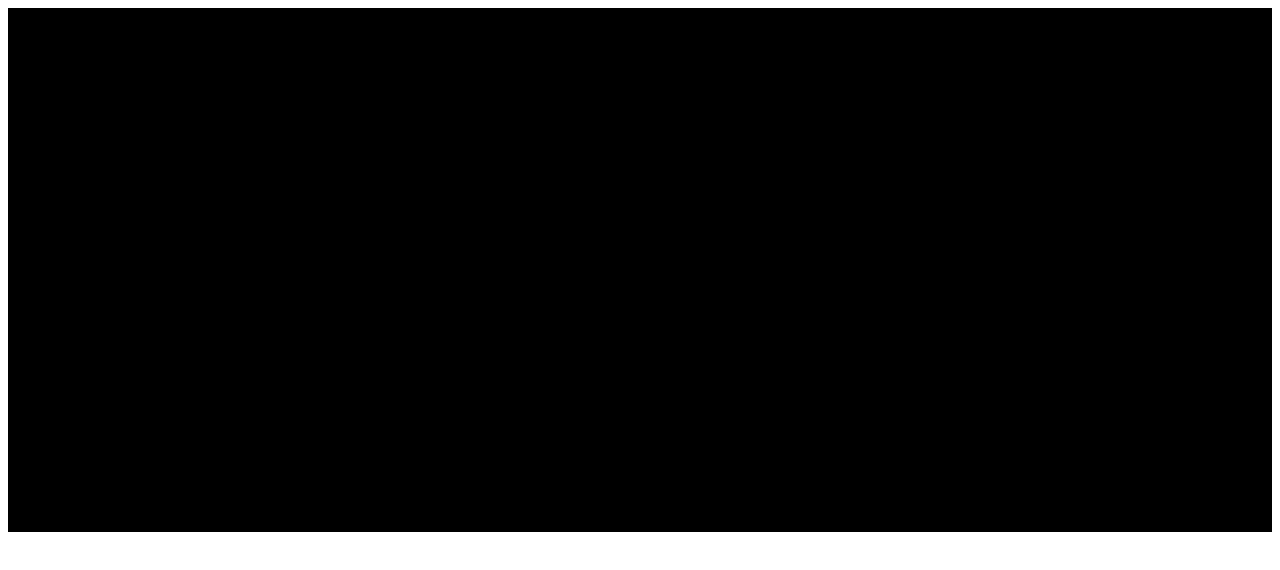
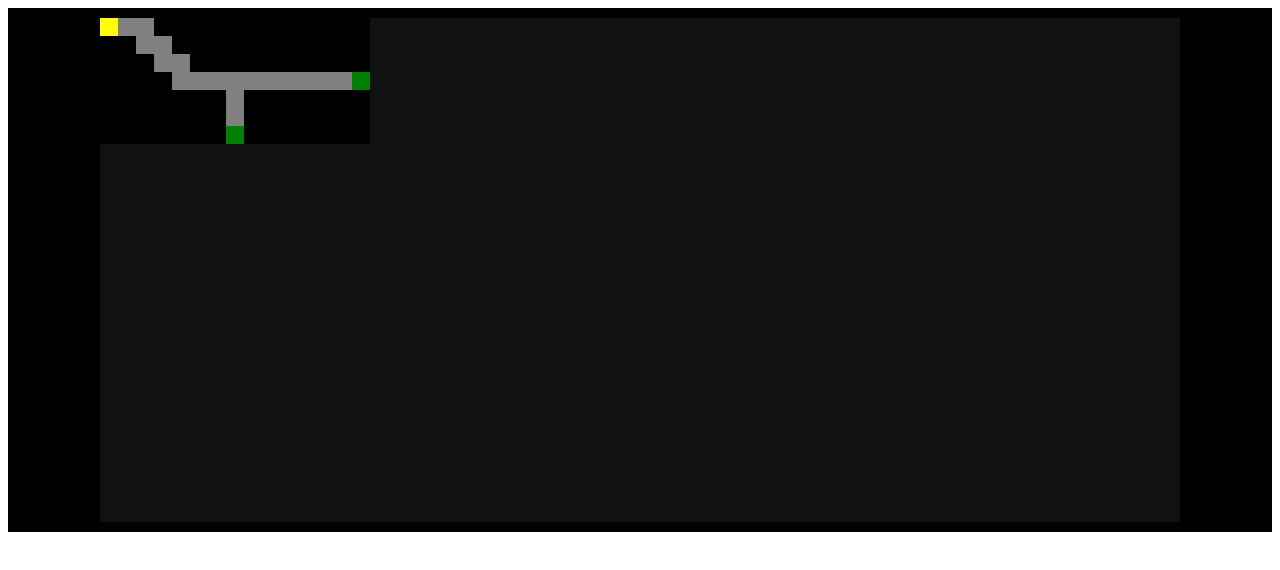
Before and after one commit to RobinS55/Sleutel, a React (Vite) app: page / in a window 1280 px wide. Shown: the top 570 px of the page. Built offline with nearby package versions, Linux system fonts and the light colour scheme.

Commit message:
Update Board.jsx

```diff
--- a/src/Board.jsx
+++ b/src/Board.jsx
@@ -1,153 +1,232 @@
-import React, { useState, useEffect } from "react";
+import React, { useEffect, useState } from "react";
 import "./Board.css";
 
+/*
+  Implementatie volgens jouw regels:
+  - 4x4 bord (BOARD_SIZE)
+  - elke tegel TILE_ROWS x TILE_COLS (7 x 15)
+  - starttegel (0,0): speler start linksboven en heeft alleen middle-right & middle-bottom exits
+  - overige tegels: 4 mogelijke exits; generator zorgt voor symmetrische connecties en min. 2 connected exits
+  - overgang door exit => direct in de corresponderende ingang van aangrenzende tegel (wrap-around)
+  - R draait actieve tegel 180° (starttegel niet)
+*/
+
+const BOARD_SIZE = 4;
 const TILE_ROWS = 7;
 const TILE_COLS = 15;
-const BOARD_SIZE = 4; // 4x4 tegels
+const CELL_PX = 18;
+const MID_ROW = Math.floor(TILE_ROWS / 2);
+const MID_COL = Math.floor(TILE_COLS / 2);
 
-// Maak een lege tegel (alle blokken zwart)
-const createEmptyTile = () => {
-  const tile = [];
+function makeEmptyGrid() {
+  return Array.from({ length: TILE_ROWS }, () =>
+    Array.from({ length: TILE_COLS }, () => "wall")
+  );
+}
+
+function carvePath(grid, sx, sy, tx, ty) {
+  let x = sx, y = sy;
+  grid[y][x] = "path";
+  while (x !== tx || y !== ty) {
+    const dx = tx - x;
+    const dy = ty - y;
+    if (dx !== 0 && dy !== 0) {
+      if (Math.random() < 0.5) x += dx > 0 ? 1 : -1;
+      else y += dy > 0 ? 1 : -1;
+    } else if (dx !== 0) x += dx > 0 ? 1 : -1;
+    else if (dy !== 0) y += dy > 0 ? 1 : -1;
+    grid[y][x] = "path";
+  }
+}
+
+function addDeadEnds(grid, tries = 4) {
+  for (let t = 0; t < tries; t++) {
+    const r = 1 + Math.floor(Math.random() * (TILE_ROWS - 2));
+    const c = 1 + Math.floor(Math.random() * (TILE_COLS - 2));
+    if (grid[r][c] !== "path") continue;
+    let len = 1 + Math.floor(Math.random() * 4);
+    let x = c, y = r;
+    let dir = Math.random() < 0.5 ? "h" : "v";
+    for (let i = 0; i < len; i++) {
+      if (dir === "h") x += Math.random() < 0.5 ? -1 : 1;
+      else y += Math.random() < 0.5 ? -1 : 1;
+      if (x < 1 || x >= TILE_COLS - 1 || y < 1 || y >= TILE_ROWS - 1) break;
+      grid[y][x] = "path";
+    }
+  }
+}
+
+function generateTile(row, col, isStart = false) {
+  const grid = makeEmptyGrid();
+  let exits = { left: false, right: false, top: false, bottom: false };
+
+  if (isStart) {
+    exits.right = true;
+    exits.bottom = true;
+    grid[0][0] = "path"; // startplek
+    carvePath(grid, 0, 0, MID_COL, MID_ROW);
+    carvePath(grid, MID_COL, MID_ROW, MID_COL, TILE_ROWS - 1); // naar onder
+    carvePath(grid, MID_COL, MID_ROW, TILE_COLS - 1, MID_ROW); // naar rechts
+    grid[MID_ROW][TILE_COLS - 1] = "exit";
+    grid[TILE_ROWS - 1][MID_COL] = "exit";
+  } else {
+    exits = { left: true, right: true, top: true, bottom: true };
+    let chosen = ["left", "right", "top", "bottom"].sort(
+      () => Math.random() - 0.5
+    ).slice(0, 2);
+
+    chosen.forEach((d) => {
+      let sx, sy, tx, ty;
+      if (d === "left") {
+        grid[MID_ROW][0] = "exit";
+        sx = 0; sy = MID_ROW;
+        tx = MID_COL; ty = MID_ROW;
+      } else if (d === "right") {
+        grid[MID_ROW][TILE_COLS - 1] = "exit";
+        sx = TILE_COLS - 1; sy = MID_ROW;
+        tx = MID_COL; ty = MID_ROW;
+      } else if (d === "top") {
+        grid[0][MID_COL] = "exit";
+        sx = MID_COL; sy = 0;
+        tx = MID_COL; ty = MID_ROW;
+      } else if (d === "bottom") {
+        grid[TILE_ROWS - 1][MID_COL] = "exit";
+        sx = MID_COL; sy = TILE_ROWS - 1;
+        tx = MID_COL; ty = MID_ROW;
+      }
+      carvePath(grid, sx, sy, tx, ty);
+    });
+    addDeadEnds(grid);
+  }
+  return { grid, exits, rotated: false, discovered: isStart, isStart };
+}
+
+function rotateTile(tile) {
+  const newGrid = makeEmptyGrid();
   for (let r = 0; r < TILE_ROWS; r++) {
-    const row = [];
     for (let c = 0; c < TILE_COLS; c++) {
-      row.push({ type: "wall" }); // standaard muur
+      newGrid[TILE_ROWS - 1 - r][TILE_COLS - 1 - c] = tile.grid[r][c];
     }
-    tile.push(row);
   }
-  return tile;
-};
+  return {
+    ...tile,
+    grid: newGrid,
+    rotated: !tile.rotated,
+  };
+}
 
-// Voorbeeldfunctie om paden te genereren in een tegel
-const generateTilePath = (isStart = false) => {
-  const tile = createEmptyTile();
+export default function Board() {
+  const [tiles, setTiles] = useState([]);
+  const [player, setPlayer] = useState({ tileR: 0, tileC: 0, r: 0, c: 0 });
 
-  // Starttegel: pad linksboven -> middenrechts & middenonder
-  if (isStart) {
-    tile[0][0].type = "player";
-    for (let r = 0; r <= TILE_ROWS - 1; r++) tile[r][0].type = "path"; // kronkelpad links
-    for (let c = 0; c < TILE_COLS; c++) tile[TILE_ROWS - 1][c].type = "path"; // pad naar onder
-    for (let r = 0; r <= TILE_ROWS - 1; r++) tile[r][TILE_COLS - 1].type = "path"; // pad naar rechts
-    // Uitgangen groen
-    tile[Math.floor(TILE_ROWS/2)][TILE_COLS-1].type = "exit";
-    tile[TILE_ROWS-1][Math.floor(TILE_COLS/2)].type = "exit";
-  } else {
-    // Overige tegels: 4 uitgangen, minimaal 2 verbonden
-    const midRow = Math.floor(TILE_ROWS / 2);
-    const midCol = Math.floor(TILE_COLS / 2);
-    tile[midRow][0].type = "exit"; // links
-    tile[0][midCol].type = "exit"; // boven
-    tile[midRow][TILE_COLS-1].type = "exit"; // rechts
-    tile[TILE_ROWS-1][midCol].type = "exit"; // onder
-
-    // Genereer willekeurige paden
-    for (let r = 1; r < TILE_ROWS - 1; r++) {
-      for (let c = 1; c < TILE_COLS - 1; c++) {
-        tile[r][c].type = Math.random() > 0.3 ? "path" : "wall";
+  useEffect(() => {
+    const t = [];
+    for (let r = 0; r < BOARD_SIZE; r++) {
+      const row = [];
+      for (let c = 0; c < BOARD_SIZE; c++) {
+        row.push(generateTile(r, c, r === 0 && c === 0));
       }
+      t.push(row);
     }
-    // Zorg dat minimaal 2 uitgangen verbonden zijn
-    tile[midRow][Math.floor(TILE_COLS/2)].type = "path";
-    tile[Math.floor(TILE_ROWS/2)][midCol].type = "path";
-  }
-
-  return tile;
-};
-
-const Board = () => {
-  const [tiles, setTiles] = useState([]);
-  const [playerPos, setPlayerPos] = useState({ tileRow:0, tileCol:0, row:0, col:0 });
-
-  // Initialiseer 4x4 tegels
-  useEffect(() => {
-    const newTiles = [];
-    for (let r = 0; r < BOARD_SIZE; r++) {
-      const rowTiles = [];
-      for (let c = 0; c < BOARD_SIZE; c++) {
-        const tile = generateTilePath(r===0 && c===0);
-        rowTiles.push({ grid: tile, visible: r===0 && c===0 });
-      }
-      newTiles.push(rowTiles);
-    }
-    setTiles(newTiles);
+    setTiles(t);
+    setPlayer({ tileR: 0, tileC: 0, r: 0, c: 0 }); // start linksboven
   }, []);
 
-  // Beweging
-  const movePlayer = (dr, dc) => {
-    const { tileRow, tileCol, row, col } = playerPos;
-    const tile = tiles[tileRow][tileCol].grid;
-    const newRow = row + dr;
-    const newCol = col + dc;
-
-    // Check binnen tegel
-    if (newRow >=0 && newRow < TILE_ROWS && newCol >=0 && newCol < TILE_COLS) {
-      const cell = tile[newRow][newCol];
-      if (cell.type === "path" || cell.type === "exit") {
-        setPlayerPos({ ...playerPos, row:newRow, col:newCol });
-
-        // Check exit
-        if(cell.type === "exit") {
-          let nextTileRow = tileRow;
-          let nextTileCol = tileCol;
-
-          // Bepaal welke uitgang
-          if(newRow===Math.floor(TILE_ROWS/2) && newCol===TILE_COLS-1) nextTileCol +=1; // rechts
-          else if(newRow===TILE_ROWS-1 && newCol===Math.floor(TILE_COLS/2)) nextTileRow +=1; // onder
-          else if(newRow===Math.floor(TILE_ROWS/2) && newCol===0) nextTileCol -=1; // links
-          else if(newRow===0 && newCol===Math.floor(TILE_COLS/2)) nextTileRow -=1; // boven
-
-          // Check grenzen
-          if(nextTileRow>=0 && nextTileRow<BOARD_SIZE && nextTileCol>=0 && nextTileCol<BOARD_SIZE) {
-            const newTiles = [...tiles];
-            newTiles[nextTileRow][nextTileCol].visible = true;
-            setTiles(newTiles);
-
-            // Plaats speler bij ingang
-            const nextTile = newTiles[nextTileRow][nextTileCol].grid;
-            let entryRow = 0, entryCol = 0;
-            if(nextTileRow > tileRow) { entryRow=0; entryCol=Math.floor(TILE_COLS/2); } // van boven
-            else if(nextTileRow < tileRow) { entryRow=TILE_ROWS-1; entryCol=Math.floor(TILE_COLS/2); } // van onder
-            else if(nextTileCol > tileCol) { entryRow=Math.floor(TILE_ROWS/2); entryCol=0; } // van links
-            else if(nextTileCol < tileCol) { entryRow=Math.floor(TILE_ROWS/2); entryCol=TILE_COLS-1; } // van rechts
-
-            setPlayerPos({ tileRow:nextTileRow, tileCol:nextTileCol, row:entryRow, col:entryCol });
-          }
+  const move = (dr, dc) => {
+    setPlayer((p) => {
+      const t = tiles[p.tileR][p.tileC];
+      let nr = p.r + dr;
+      let nc = p.c + dc;
+      if (nr < 0 || nr >= TILE_ROWS || nc < 0 || nc >= TILE_COLS) return p;
+      const cell = t.grid[nr][nc];
+      if (cell === "wall") return p;
+      // doorgang naar andere tegel?
+      if (cell === "exit") {
+        let newTileR = p.tileR;
+        let newTileC = p.tileC;
+        let newR = nr;
+        let newC = nc;
+        if (nr === 0 && nc === MID_COL) { // top
+          newTileR = (p.tileR - 1 + BOARD_SIZE) % BOARD_SIZE;
+          newR = TILE_ROWS - 1; newC = MID_COL;
+        } else if (nr === TILE_ROWS - 1 && nc === MID_COL) { // bottom
+          newTileR = (p.tileR + 1) % BOARD_SIZE;
+          newR = 0; newC = MID_COL;
+        } else if (nc === 0 && nr === MID_ROW) { // left
+          newTileC = (p.tileC - 1 + BOARD_SIZE) % BOARD_SIZE;
+          newC = TILE_COLS - 1; newR = MID_ROW;
+        } else if (nc === TILE_COLS - 1 && nr === MID_ROW) { // right
+          newTileC = (p.tileC + 1) % BOARD_SIZE;
+          newC = 0; newR = MID_ROW;
         }
+        const newTiles = [...tiles];
+        newTiles[newTileR][newTileC].discovered = true;
+        setTiles(newTiles);
+        return { tileR: newTileR, tileC: newTileC, r: newR, c: newC };
       }
-    }
+      return { ...p, r: nr, c: nc };
+    });
   };
 
-  // Keyboard events
   useEffect(() => {
-    const handleKey = (e) => {
-      if(e.key === "ArrowUp") movePlayer(-1,0);
-      else if(e.key === "ArrowDown") movePlayer(1,0);
-      else if(e.key === "ArrowLeft") movePlayer(0,-1);
-      else if(e.key === "ArrowRight") movePlayer(0,1);
+    const handler = (e) => {
+      if (e.key === "ArrowUp") move(-1, 0);
+      else if (e.key === "ArrowDown") move(1, 0);
+      else if (e.key === "ArrowLeft") move(0, -1);
+      else if (e.key === "ArrowRight") move(0, 1);
+      else if (e.key === "r" || e.key === "R") {
+        setTiles((old) => {
+          const newTiles = [...old];
+          const t = old[player.tileR][player.tileC];
+          if (!t.isStart) newTiles[player.tileR][player.tileC] = rotateTile(t);
+          return newTiles;
+        });
+      }
     };
-    window.addEventListener("keydown", handleKey);
-    return ()=>window.removeEventListener("keydown", handleKey);
-  }, [playerPos, tiles]);
+    window.addEventListener("keydown", handler);
+    return () => window.removeEventListener("keydown", handler);
+  }, [player, tiles]);
 
   return (
     <div className="board">
-      {tiles.map((tileRow, rIdx) =>
-        tileRow.map((tileObj, cIdx) =>
-          <div key={`${rIdx}-${cIdx}`} className="tile" style={{visibility: tileObj.visible ? "visible":"hidden"}}>
-            {tileObj.grid.map((row, ri)=>
-              <div className="row" key={ri}>
-                {row.map((cell, ci)=> {
-                  let className = cell.type;
-                  if(playerPos.tileRow===rIdx && playerPos.tileCol===cIdx && playerPos.row===ri && playerPos.col===ci) className="player";
-                  return <div key={ci} className={className}></div>
-                })}
-              </div>
-            )}
+      {tiles.map((row, r) =>
+        row.map((tile, c) => (
+          <div
+            key={`${r}-${c}`}
+            className={`tile ${tile.discovered ? "discovered" : "hidden"}`}
+            style={{
+              gridRow: r + 1,
+              gridColumn: c + 1,
+              width: TILE_COLS * CELL_PX,
+              height: TILE_ROWS * CELL_PX,
+            }}
+          >
+            {tile.discovered &&
+              tile.grid.map((line, rr) =>
+                line.map((cell, cc) => {
+                  let cls = "cell wall";
+                  if (cell === "path") cls = "cell path";
+                  if (cell === "exit") cls = "cell exit";
+                  if (
+                    r === player.tileR &&
+                    c === player.tileC &&
+                    rr === player.r &&
+                    cc === player.c
+                  ) {
+                    cls = "cell player";
+                  }
+                  return (
+                    <div
+                      key={`${rr}-${cc}`}
+                      className={cls}
+                      style={{ width: CELL_PX, height: CELL_PX }}
+                    />
+                  );
+                })
+              )}
           </div>
-        )
+        ))
       )}
     </div>
-  )
-};
-
-export default Board;
+  );
+}
```
